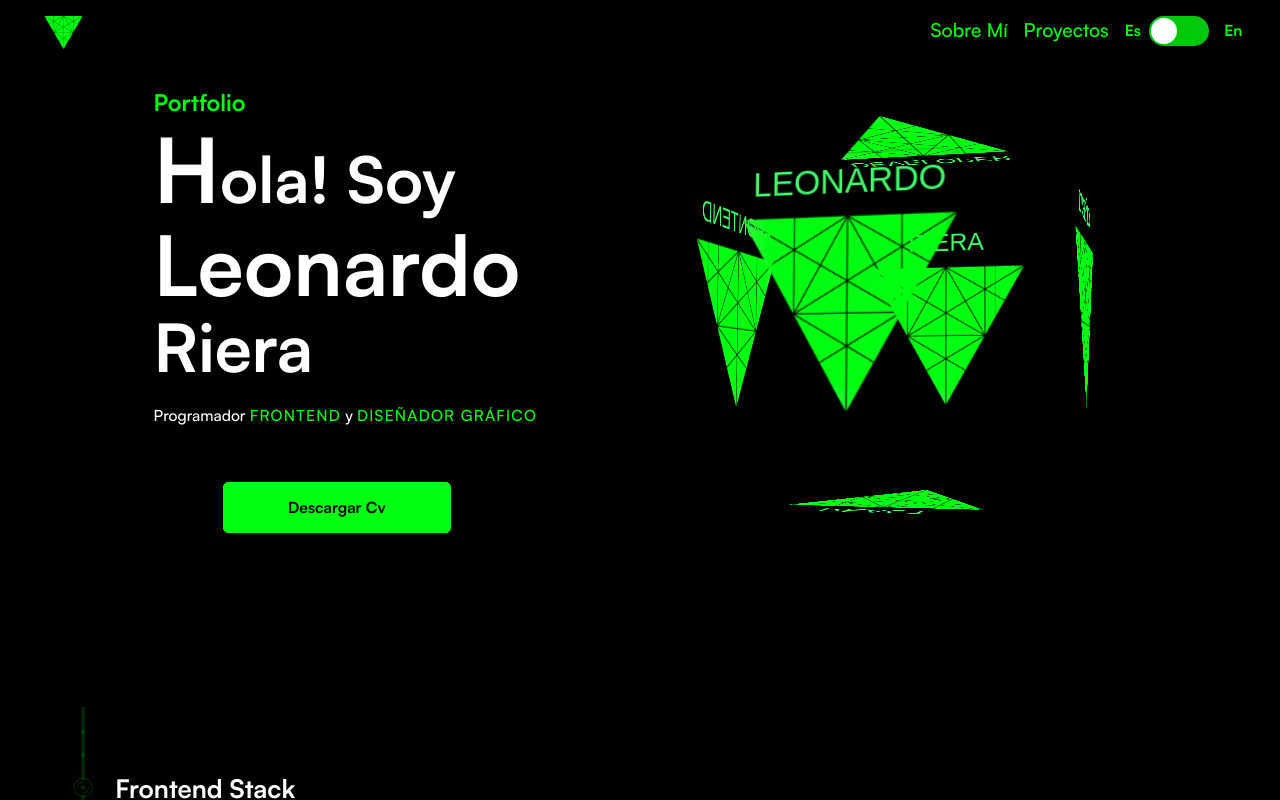
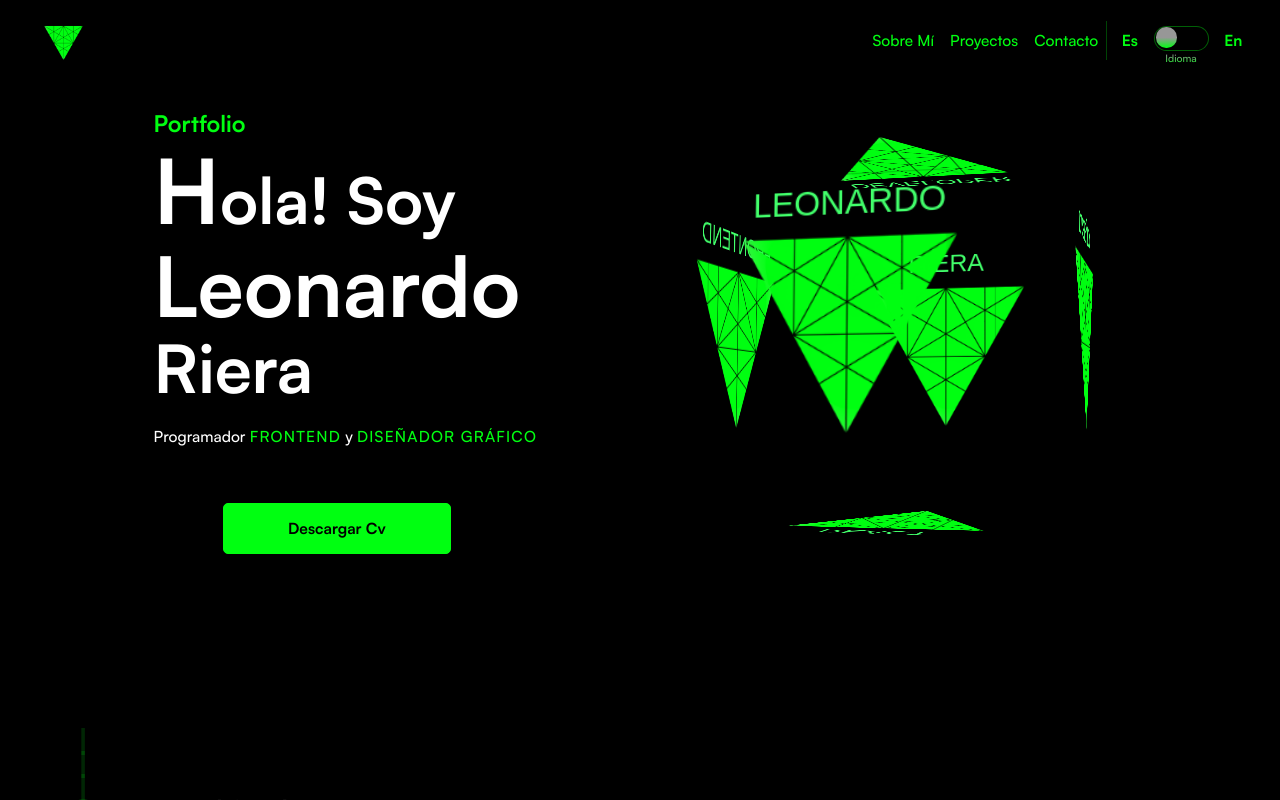
Before and after one commit to LeonardoRiera/portfolio, a React (Vite) app: page / in a window 1280 px wide. Shown: the top 800 px of the page. Built offline with nearby package versions, Linux system fonts and the light colour scheme; a web font is replaced by a local one.

Commit message:
refactorizacion de elementos del navbar

```diff
--- a/src/Components/Navbar/Navbar.css
+++ b/src/Components/Navbar/Navbar.css
@@ -6,31 +6,51 @@
 
 }
 
-
+/* logo */
 .principalNavbar {
     width: 4vmax;
 
 }
 
-.linkBoton {
-    display: flex !important;
-    flex-direction: column;
-    align-items: center;
-    justify-content: center;
+
+.lista {
+    margin-right: 0.5vmax;
+    border-right: 1px solid  #00ff1144;;
+
 }
 
 .linksnavbar {
     font-family: Satoshi-Medium;;
     color: #00ff11;
-    font-size: 1.5vmax;
+    font-size: 1.2vmax;
 }
 .linksnavbar:hover {
 
-    color: rgb(255, 255, 255) !important;
+    background: linear-gradient(to bottom, rgba(255, 255, 255, 0.593) 20%, #00FF11); /* Degradado de blanco semi-transparente a verde */
+    -webkit-background-clip: text; /* Recorte del fondo al área del texto */
+    background-clip: text;
+    -webkit-text-fill-color: transparent;
 
 }
 
 
+.efectoLetra {
+    margin-top: 2vmax;
+    display: flex;
+    flex-direction: column;
+    align-items: center;
+}
+
+.tituloLenguaje {
+    font-family: Satoshi-Medium;;
+    background: linear-gradient(to bottom, rgba(255, 255, 255, 0.593) 20%, #00FF11); /* Degradado de blanco semi-transparente a verde */
+    -webkit-background-clip: text; /* Recorte del fondo al área del texto */
+    background-clip: text;
+    -webkit-text-fill-color: transparent;
+    font-size: 0.8vmax;
+
+
+}
 
 
 .toggle-container {
@@ -43,34 +63,37 @@
 }
 
 .toggle {
-    width: 60px; /* Ancho del toggle */
-    height: 30px; /* Alto del toggle */
-    background-color: #00ff11c8; /* Color de fondo del toggle */
+    width: 55px; /* Ancho del toggle */
+    height: 25px; /* Alto del toggle */
+    background-color: black; /* Color de fondo del toggle */
     border-radius: 30px; /* Bordes redondeados */
     display: flex;
     align-items: center;
     position: relative; /* Posicionamiento para la bolita */
     transition: background-color 0.3s ease; /* Transición suave para el color de fondo */
+    border: 1.8px solid #00ff1160; ;
+
 }
 
 .toggle-ball {
-    width: 26px; /* Ancho de la bolita */
-    height: 26px; /* Alto de la bolita */
-    background-color:  rgb(255, 255, 255); /* Color de la bolita */
+    width: 20.3px; /* Ancho de la bolita */
+    height: 20.3px; /* Alto de la bolita */
+    background: linear-gradient(to bottom, rgba(255, 255, 255, 0.593) 50%, #00FF11); /* Color de la bolita */
     border-radius: 50%; /* Hacemos la bolita redonda */
     position: absolute; /* Posición absoluta para mover la bolita */
-    top: 2px; /* Ajuste vertical */
-    left: 2px; /* Ajuste horizontal */
+    top: 0.8px; /* Ajuste vertical */
+    left: 1.8px; /* Ajuste horizontal */
     transition: transform 0.3s ease; /* Transición suave para el movimiento */
+
 }
 
 /* Estilo cuando el toggle está activo */
 .toggle.active {
-    background-color: #00ff11d8; /* Color de fondo cuando está activado */
+    background-color: #000000d8; /* Color de fondo cuando está activado */
 }
 
 .toggle.active .toggle-ball {
-    transform: translateX(30px); /* Mueve la bolita a la derecha */
+    transform: translateX(28.2px); /* Mueve la bolita a la derecha */
 }
 
 .toggle-label {
@@ -79,3 +102,220 @@
     color: #00ff11; /* Color del texto */
     font-family: Satoshi-Black;
 }
+
+.esMargin {
+
+    margin-right: 8px;
+}
+
+.lenguajeIcon {
+    display: flex;
+    align-items: center;
+}
+
+.lenguajeIcon i {
+    color: #00FF11;
+}
+
+
+
+
+
+
+
+
+
+
+/* ++++++++++++++++++++++++ media query |  pantalla gigante |   ++++++++++++++++++++++++++++++++++*/
+
+@media screen and (max-width:2220px) {
+
+
+}
+
+
+/* ++++++++++++++++++++++++ media query | pantalla extra extra lg  |   ++++++++++++++++++++++++++++++++++*/
+
+
+
+@media screen and (max-width:1400px) {
+
+
+
+
+}
+
+
+
+/* ++++++++++++++++++++++++ media query | pantalla extra lg   |  ++++++++++++++++++++++++++++++++++*/
+
+
+@media screen and (max-width:1200px) {
+
+
+
+
+
+}
+
+
+
+/* ++++++++++++++++++++++++ media query | pantalla lg  | ++++++++++++++++++++++++++++++++++*/
+
+
+@media screen and (max-width:992px) {
+
+    .linksnavbar {
+        font-size: 1.8vmax;
+    }
+
+    .tituloLenguaje {
+        font-size: 1vmax;
+
+    }
+
+    .toggle-label {
+        font-size: 1.8vmax;
+    }
+
+    .efectoLetra {
+        margin-top: 3.5vmax;
+    }
+
+
+}
+
+/* ++++++++++++++++++++++++ media query |  pantalla personalizada | ++++++++++++++++++++++++++++++++++*/
+
+
+
+@media screen and (max-width:885px)  {
+
+
+
+
+}
+
+/* ++++++++++++++++++++++++ media query |  pantalla personalizada | ++++++++++++++++++++++++++++++++++*/
+
+
+
+@media screen and (max-width:835px)  {
+
+
+
+
+
+}
+
+/* ++++++++++++++++++++++++ media query |  pantalla movile varios   | ++++++++++++++++++++++++++++++++++*/
+
+
+
+@media screen and (max-width:800px) {
+
+
+
+}
+
+
+/* ++++++++++++++++++++++++ media query |  pantalla md   | ++++++++++++++++++++++++++++++++++*/
+
+
+
+@media screen and (max-width:768px) {
+
+
+    /* logo */
+    .principalNavbar {
+        width: 7vmax;
+    }
+
+
+    .linksnavbar {
+        font-size: 2.8vmax;
+    }
+
+    .tituloLenguaje {
+        font-size: 1.5vmax;
+
+    }
+
+    .toggle-label {
+        font-size: 3vmax;
+    }
+
+    .efectoLetra {
+        margin-top: 3.5vmax;
+    }
+
+    .efectoLetra {
+        margin-top: 4.5vmax;
+    }
+
+}
+
+
+
+/* ++++++++++++++++++++++++ media query |  pantalla personalizada   | ++++++++++++++++++++++++++++++++++*/
+
+@media screen and (max-width:636px) {
+
+
+}
+
+
+
+
+/* ++++++++++++++++++++++++ media query |  pantalla sm   | ++++++++++++++++++++++++++++++++++*/
+
+@media screen and (max-width:576px) {
+
+
+
+
+
+}
+
+/* ++++++++++++++++++++++++ media query  | pantalla personal |   ++++++++++++++++++++++++++++++++++*/
+
+@media screen and (max-width:543px) {
+
+
+
+}
+
+
+/* ++++++++++++++++++++++++ media query  | pantalla movile varias |   ++++++++++++++++++++++++++++++++++*/
+
+@media screen and (max-width:481px) {
+
+
+
+
+}
+
+/* ++++++++++++++++++++++++ media query  | pantalla moviles varios |   ++++++++++++++++++++++++++++++++++*/
+
+@media screen and (max-width:469px) {
+
+
+
+}
+
+
+/* ++++++++++++++++++++++++ media query  | pantalla xxsm |   ++++++++++++++++++++++++++++++++++*/
+
+@media screen and (max-width:391px) {
+
+
+}
+
+/* ++++++++++++++++++++++++ media query  | pantalla xxsm |   ++++++++++++++++++++++++++++++++++*/
+
+@media screen and (max-width:325px) {
+
+
+
+
+}
--- a/src/Components/Navbar/Navbar.jsx
+++ b/src/Components/Navbar/Navbar.jsx
@@ -15,33 +15,41 @@ const Navbar = () => {
   };
 
   return (
-    <nav className="navbar navbar-expand-lg">
+    <nav className="navbar navbar-expand-md">
       <div className="container-fluid">
         <a className="navbar-brand  " href="#"><img src={triangulo} alt="logo" className='principalNavbar'/></a>
         <button className="navbar-toggler" type="button" data-bs-toggle="collapse" data-bs-target="#navbarNav" aria-controls="navbarNav" aria-expanded="false" aria-label="Toggle navigation">
           <span className="navbar-toggler-icon"></span>
         </button>
 
-        <div className="collapse navbar-collapse" id="navbarNav">
+        <div className="collapse navbar-collapse " id="navbarNav">
 
-          <ul className="navbar-nav ms-auto">
+          <ul className="navbar-nav ms-auto lista">
             <li className="nav-item">
               <a className="nav-link linksnavbar" aria-current="page" href="#">{t('navbar.about')}</a>
             </li>
             <li className="nav-item">
               <a className="nav-link linksnavbar" href="#">{t('navbar.projects')}</a>
             </li>
+            <li className="nav-item">
+              <a className="nav-link linksnavbar " href="#">{t('navbar.contacto')}</a>
+            </li>
 
           </ul>
 
+
           {/* toogle */}
-          <div className="toggle-container" onClick={toggleLanguage}>
+          <div className="toggle-container " onClick={toggleLanguage}>
 
-            <span className="toggle-label">Es</span>
-            <div className={`toggle ${language === 'en' ? 'active' : ''}`}>
-              <span className="toggle-ball"></span>
+            <span className="toggle-label esMargin">Es</span>
+            <div className='efectoLetra'>
+              <div className={`toggle ${language === 'en' ? 'active' : ''}`}>
+                <span className="toggle-ball"></span>
+              </div>
+              <p className='tituloLenguaje'>{t('navbar.idioma')}</p>
             </div>
             <span className="toggle-label">En</span>
+
           </div>
 
         </div>
--- a/src/locales/en.json
+++ b/src/locales/en.json
@@ -2,8 +2,8 @@
     "navbar": {
       "about": "About Me",
       "projects": "Projects",
-      "resume": "Resume"
-
+      "contacto": "Contact",
+       "idioma": "Language"
     },
 
     "proyectos": {
--- a/src/locales/es.json
+++ b/src/locales/es.json
@@ -2,7 +2,8 @@
   "navbar": {
     "about": "Sobre Mí",
     "projects": "Proyectos",
-    "resume": "CV"
+    "contacto": "Contacto",
+    "idioma": "Idioma"
 
   },
 
```
